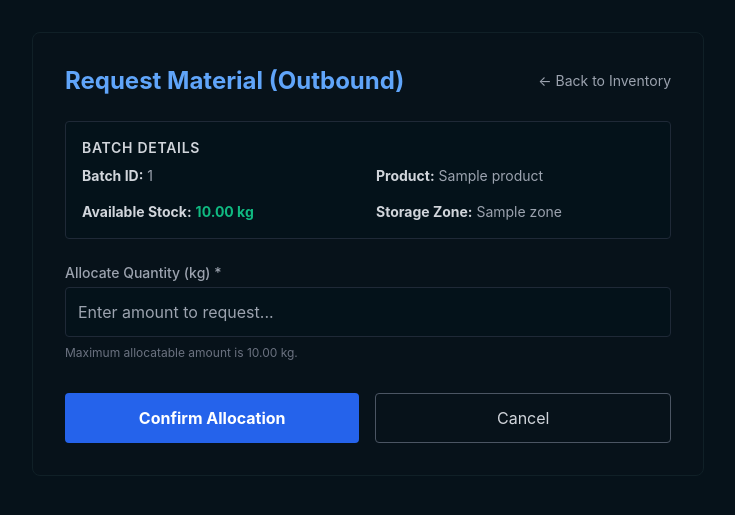
After one commit to PhuongVu51/Capstone_Project_2, a PHP site: page /allocate_batch.php?batch_id=1 in a window 1280 px wide. The commit adds this page. Shown: the top 515 px of the page, without its empty margins (272-1007 px from the left). Run offline with PHP 8.4, Linux system fonts and the light colour scheme; a user stored in the database is signed in; tables that the repository leaves empty hold one stand-in row (values such as "Sample post"); some libraries are stand-ins or nearby versions.

Commit message:
Refactor inventory.php to MVC and implement Outbound allocation UI

```diff
--- /dev/null
+++ b/frontend/allocate_batch.php
@@ -0,0 +1,78 @@
+<?php
+require_once '../backend/includes/auth.php';
+require_role(['Production_Manager'], 'login.php');
+require_once '../backend/connection/db_connect.php';
+
+$batchId = $_GET['batch_id'] ?? '';
+
+if (empty($batchId)) {
+    die("Batch ID is missing.");
+}
+
+try {
+    $stmt = $pdo->prepare("SELECT b.*, p.PRD_product_name, z.STZ_zone_name
+                           FROM BATCHES b
+                           LEFT JOIN PRODUCTS p ON b.BCH_product_id = p.PRD_product_id
+                           LEFT JOIN STORAGE_ZONES z ON b.BCH_zone_id = z.STZ_zone_id
+                           WHERE BCH_batch_id = :batch_id");
+    $stmt->execute([':batch_id' => $batchId]);
+    $batch = $stmt->fetch();
+
+    if (!$batch) {
+        die("Batch not found.");
+    }
+} catch (PDOException $e) {
+    die("Database error: " . $e->getMessage());
+}
+?>
+
+<!DOCTYPE html>
+<html lang="en">
+<head>
+    <meta charset="UTF-8">
+    <title>Allocate Material | F&G FOOD</title>
+    <script src="https://cdn.tailwindcss.com"></script>
+    <style>
+        body { background-color: #06121a; color: #d1d5db; font-family: 'Inter', sans-serif; }
+    </style>
+</head>
+<body class="p-8">
+    <div class="max-w-2xl mx-auto bg-[#07121a] p-8 rounded-lg border border-[#102027]">
+        <div class="flex justify-between items-center mb-6">
+            <h1 class="text-2xl font-bold text-blue-400">Request Material (Outbound)</h1>
+            <a href="inventory.php" class="text-sm text-gray-400 hover:text-white transition-colors">← Back to Inventory</a>
+        </div>
+
+        <div class="bg-[#04121a] p-4 rounded border border-[#1f2937] mb-6">
+            <h2 class="text-sm font-semibold text-gray-300 uppercase tracking-wider mb-2">Batch Details</h2>
+            <div class="grid grid-cols-2 gap-4 text-sm text-gray-400">
+                <p><strong class="text-gray-300">Batch ID:</strong> <?php echo htmlspecialchars($batch['BCH_batch_id']); ?></p>
+                <p><strong class="text-gray-300">Product:</strong> <?php echo htmlspecialchars($batch['PRD_product_name']); ?></p>
+                <p><strong class="text-gray-300">Available Stock:</strong> <span class="text-[#10b981] font-bold"><?php echo htmlspecialchars(number_format($batch['BCH_available_stock_kg'], 2)); ?> kg</span></p>
+                <p><strong class="text-gray-300">Storage Zone:</strong> <?php echo htmlspecialchars($batch['STZ_zone_name']); ?></p>
+            </div>
+        </div>
+
+        <form action="../backend/connection/process_allocation.php" method="POST" class="space-y-4">
+            <input type="hidden" name="batch_id" value="<?php echo htmlspecialchars($batch['BCH_batch_id']); ?>">
+
+            <div>
+                <label class="block text-sm font-medium text-gray-400 mb-1">Allocate Quantity (kg) *</label>
+                <input type="number" step="0.01" name="allocate_qty" required min="0.01" max="<?php echo $batch['BCH_available_stock_kg']; ?>"
+                    class="w-full bg-[#04121a] border border-[#1f2937] text-white rounded p-3 focus:border-blue-400 focus:outline-none transition-colors"
+                    placeholder="Enter amount to request...">
+                <p class="text-xs text-gray-500 mt-2">Maximum allocatable amount is <?php echo number_format($batch['BCH_available_stock_kg'], 2); ?> kg.</p>
+            </div>
+
+            <div class="pt-4 flex gap-4">
+                <button type="submit" class="bg-blue-600 hover:bg-blue-500 text-white font-bold py-3 px-6 rounded transition-colors w-full">
+                    Confirm Allocation
+                </button>
+                <a href="inventory.php" class="block w-full text-center py-3 px-6 rounded border border-gray-600 hover:bg-gray-800 transition-colors">
+                    Cancel
+                </a>
+            </div>
+        </form>
+    </div>
+</body>
+</html>
```
Also changed, not shown: backend/controllers/StockController.php (+20 -0 lines), backend/models/StockModel.php (+92 -3 lines), frontend/inventory.php (+12 -82 lines).
